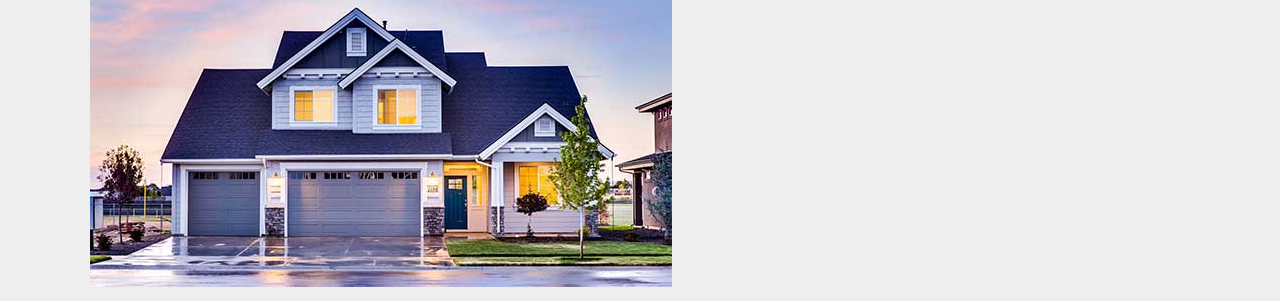
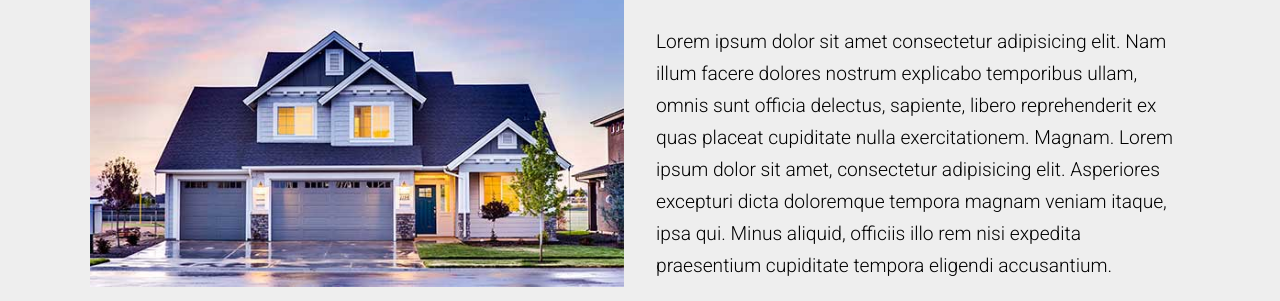
Before and after one commit to developaul/realestatedesign-grid, a website: page index.html in a window 1280 px wide. Shown: the part 220-521 px from the top of the page. Drawn offline with nearby package versions, Linux system fonts and the light colour scheme.

Commit message:
section of us finished

```diff
--- a/css/app.css
+++ b/css/app.css
@@ -87,3 +87,22 @@ p {
     grid-template-columns: 30% 1fr 30%;
   }
 }
+
+.nosotros {
+  margin-top: 2rem;
+  text-align: center;
+}
+
+.nosotros .contenido-nosotros {
+  display: grid;
+  align-content: center;
+}
+
+@media screen and (min-width: 1050px) {
+  .nosotros {
+    display: grid;
+    grid-template-columns: repeat(2, 1fr);
+    grid-column-gap: 2rem;
+    text-align: left;
+  }
+}
--- a/index.html
+++ b/index.html
@@ -5,7 +5,7 @@
     <meta http-equiv='X-UA-Compatible' content='IE=edge'>
     <meta name='viewport' content='width=device-width, initial-scale=1'>
     <title>BienesRaices.com</title>
-    <link rel="shortcut icon" href="img/logo.png" type="image/x-icon">
+    <link rel="shortcut icon" href="img/favicon.png" type="image/x-icon">
     <link rel="stylesheet" href="https://cdnjs.cloudflare.com/ajax/libs/normalize/8.0.1/normalize.min.css" integrity="sha512-NhSC1YmyruXifcj/KFRWoC561YpHpc5Jtzgvbuzx5VozKpWvQ+4nXhPdFgmx8xqexRcpAglTj9sIBWINXa8x5w==" crossorigin="anonymous" />
     <link rel="preconnect" href="https://fonts.gstatic.com">
     <link href="https://fonts.googleapis.com/css2?family=Roboto:wght@300;400&display=swap" rel="stylesheet">
--- a/scss/_custom.scss
+++ b/scss/_custom.scss
@@ -84,3 +84,21 @@ p {
         grid-template-columns: 30% 1fr 30%;
     }
 }
+
+// Nosotros
+.nosotros {
+    margin-top: 2rem;
+    text-align: center;
+
+    .contenido-nosotros {
+        display: grid;
+        align-content: center;
+    }
+
+    @include desktop {
+        display: grid;
+        grid-template-columns: repeat( 2, 1fr );
+        grid-column-gap: 2rem;
+        text-align: left;
+    }
+}
```
